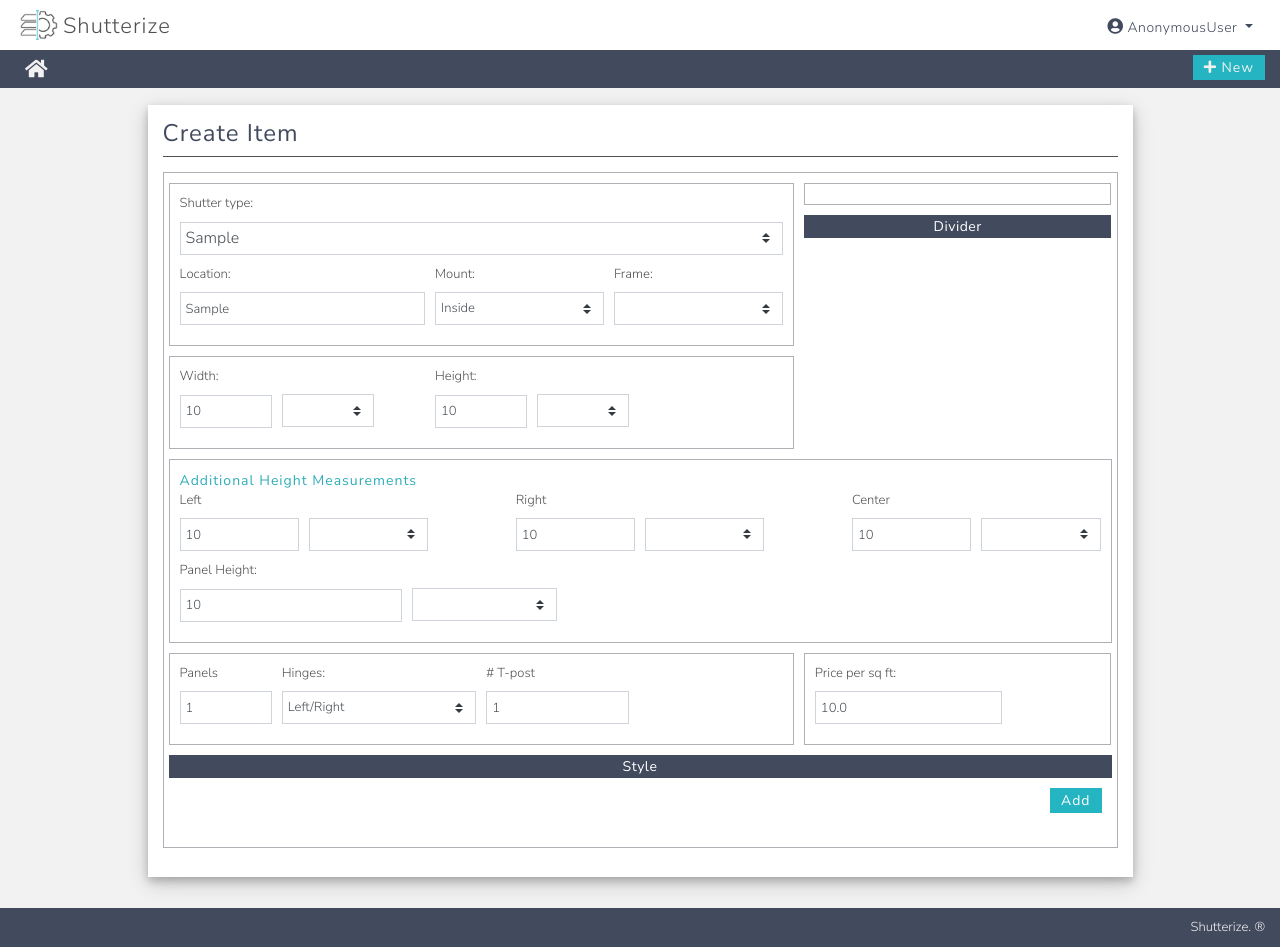
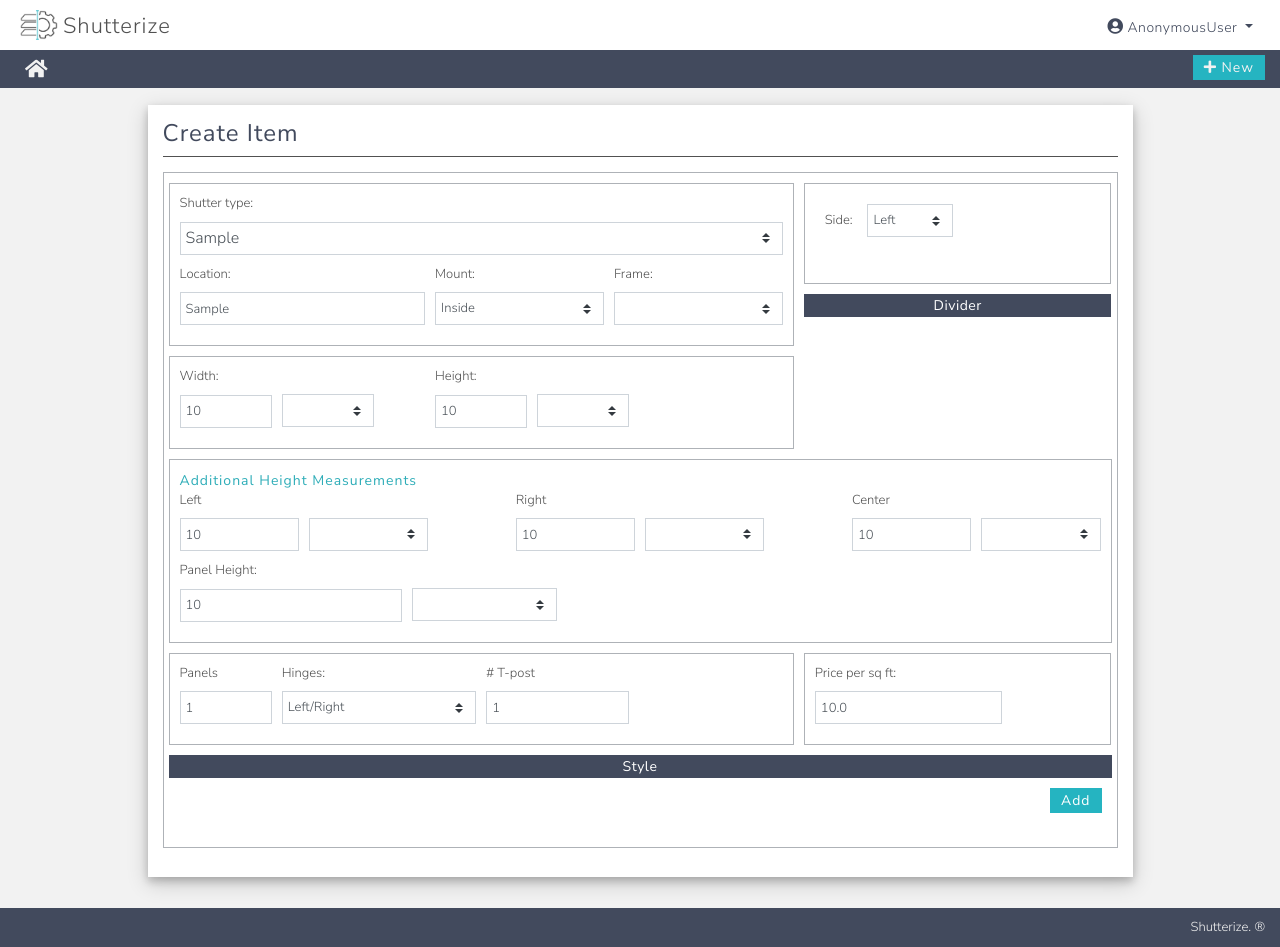
Before and after one commit to gcantu/shttrz, a Django app: page /deals/update_shutter_item/1/1 in a window 1280 px wide. Run offline with Django 3.2, Linux system fonts and the light colour scheme; tables that the repository leaves empty hold one stand-in row (values such as "Sample post"); parts of the project's set-up code (start-up, migrations or seed data) failed here and were passed over; some libraries are stand-ins or nearby versions.

Commit message:
create logic for shutter products with 2 separate parts

```diff
--- a/project/apps/products/shutters/models.py
+++ b/project/apps/products/shutters/models.py
@@ -320,10 +320,12 @@ class Shutter(AbstractShutter):
     FRAME_CHOICES = [(0, ''), (2, '2 sides'), (3, '3 sides'), (4, '4 sides')]
     HINGE_CHOICES = [('LR', 'Left/Right'), ('L', 'Left'), ('R', 'Right')]
     FRACTION_CHOICES = [(0, ''), (.125, '1/8'), (.25, '1/4'), (.375, '3/8'), (.5, '1/2'), (.625, '5/8'), (.75, '3/4'), (.875, '7/8')]
+    SIDE_CHOICES = [('L', 'Left'), ('R', 'Right')]
 
     deal = models.ForeignKey(Deal, models.SET_NULL, blank=True, null=True)
     product = models.CharField(max_length=10, default='Shutters')
     shutter_type = models.ForeignKey(ShutterType, models.SET_NULL, blank=True, null=True)
+    side = models.CharField(max_length=5, choices=SIDE_CHOICES, blank=True, null=True)
     finish = models.CharField(max_length=5, choices=FINISH_CHOICES, blank=True, null=True)
     stain = models.ForeignKey(Stain, models.SET_NULL, blank=True, null=True)
     color = models.CharField(max_length=100, blank=True)
--- a/project/assets/js/common-scripts.js
+++ b/project/assets/js/common-scripts.js
@@ -70,6 +70,23 @@ $('#id_shutter_type').on('change', function() { // render shutter model image
   $('.product-img').prop('src', model);
 });
 
+$('#id_side').on('change', function() { // render shutter model image
+  var prod_type = $('#id_shutter_type').val()
+  var side = $(this).val()
+  var model = "/static/img/model" + prod_type + "_" + side + ".png";
+  $(".product-img-section").removeClass("hidden");
+  $('.product-img').prop('src', model);
+
+  if (side == "L") {
+    $(".left-field").removeClass("hidden");
+    $(".right-field").addClass("hidden");
+  } else {
+    $(".left-field").addClass("hidden");
+    $(".right-field").removeClass("hidden");
+  }
+
+});
+
 $('#id_payment_method').on('change', function() { // hide/unhide panel, center, left, and right height fields
   var selectedItem = $(this).val();
 
@@ -95,9 +112,12 @@ function showMeasureField(val){ // function to render hidden fields in line item
     $(".panel-field").addClass("hidden");
     $(".t-post-field").addClass("hidden");
     $("#id_t_post").val("");
+    $(".side-field").removeClass("hidden");
   } else {
     $(".panel-field").removeClass("hidden");
     $(".t-post-field").removeClass("hidden");
+    $(".side-field").addClass("hidden");
+    $("#id_side").val("");
   }
 
   if (val > 13) { // add panel height to model #14 and #15
--- a/project/templates/shutters/shutter_form.html
+++ b/project/templates/shutters/shutter_form.html
@@ -65,6 +65,13 @@
 
           <div class="col-4">
             <div class="form-section textcenter">
+              <div class="form-group row wrapper side-field">
+                <label class="col-4 col-md-3 col-lg-2 col-form-label">Side: </label>
+                <div class="col-8 col-sm-7 col-md-5 col-lg-4">
+                  {% render_field  form.side class="custom-select mr-sm-2" %}
+                </div>
+              </div>
+
               <div class="product-img-section hidden">
                 {% with img_id=shutter_type_id|stringformat:"s" %}
                 {% with 'img/model'|add:img_id|add:'.png' as image_static %}
@@ -95,18 +102,18 @@
             <div class="form-section lr-height-field">
               <div class="field-message">Additional Height Measurements</div>
               <div class="form-row">
-                <div class="col">
+                <div class="col left-field">
                   <label>Left</label>
                   {% render_field  form.height_left class="form-control" %}
                 </div>
-                <div class="col no-label">
+                <div class="col no-label left-field">
                   {% render_field  form.height_left_fraction class="custom-select mr-sm-2" %}
                 </div>
-                <div class="col offset-sm-1">
+                <div class="col offset-sm-1 right-field">
                   <label>Right</label>
                   {% render_field  form.height_right class="form-control" %}
                 </div>
-                <div class="col no-label">
+                <div class="col no-label right-field">
                   {% render_field  form.height_right_fraction class="custom-select mr-sm-2" %}
                 </div>
                 <div class="col offset-sm-1 center-height-field">
```
Also changed, not shown: project/apps/products/shutters/migrations/0016_shutter_side.py (added), project/assets/img/model13_L.png (added), project/assets/img/model13_R.png (added), project/assets/img/model15_L.png (added), project/assets/img/model15_R.png (added), project/assets/img/model6_L.png (added), project/assets/img/model6_R.png (added), project/assets/img/model8_L.png (added), project/assets/img/model8_R.png (added).
